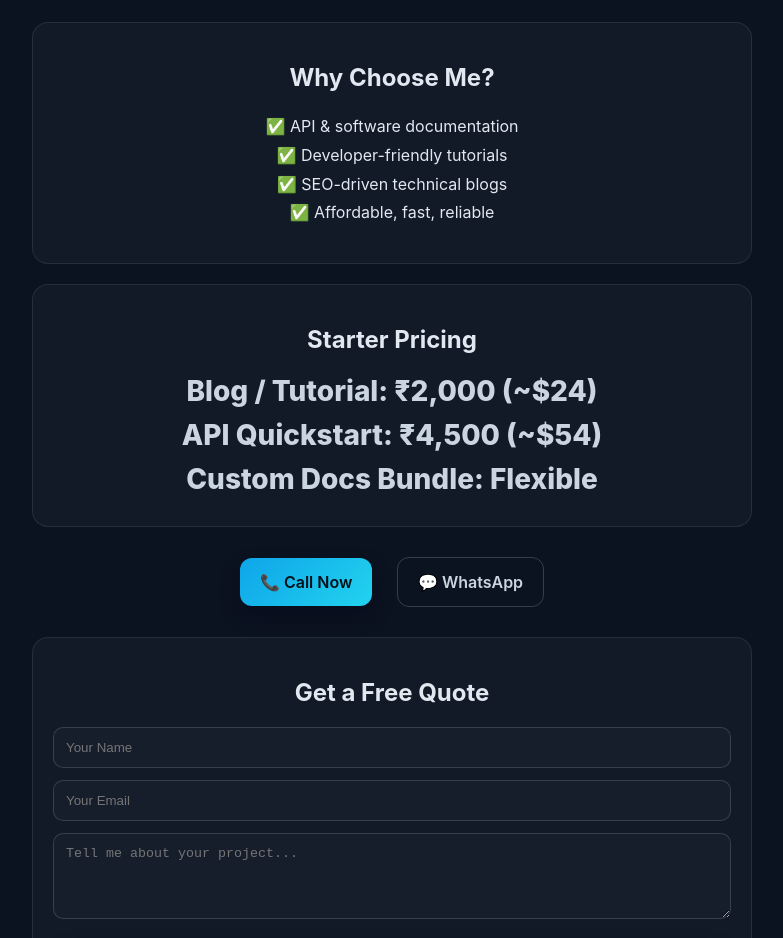
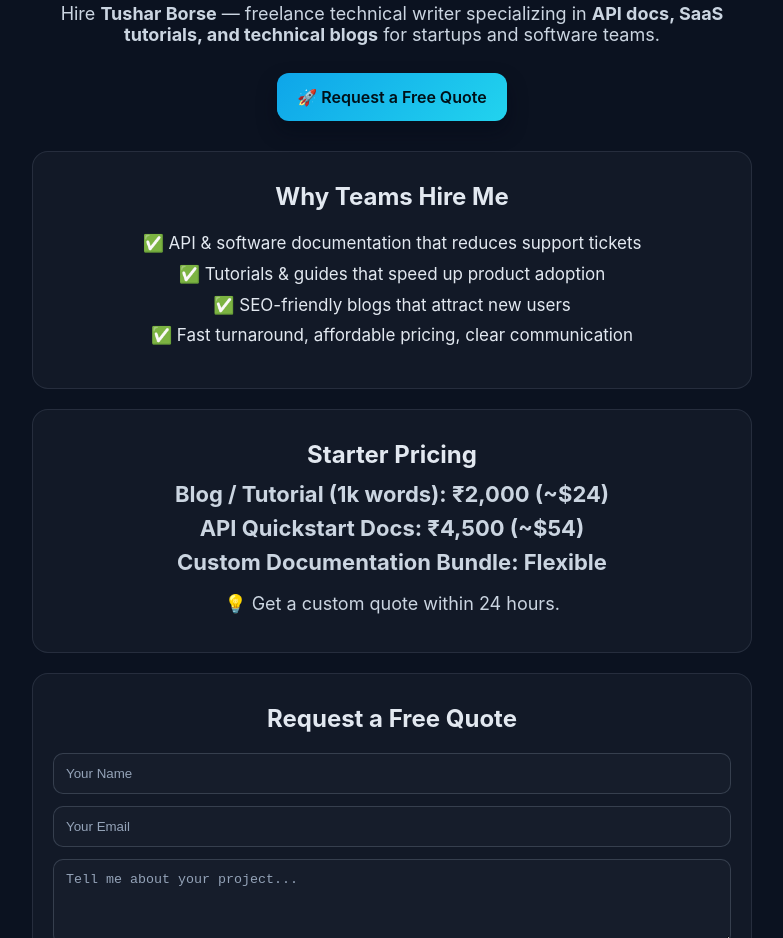
Before and after one commit to TusharB45/landing-page, a plain HTML site: page landing.html in a window 1280 px wide. Shown: the part 143-1081 px from the top of the page, without its empty margins (248-1031 px from the left). Drawn offline with Linux system fonts and the light colour scheme.

Commit message:
Update landing.html

```diff
--- a/landing.html
+++ b/landing.html
@@ -28,44 +28,46 @@
     body {margin:0;font-family:Inter,system-ui,sans-serif;background:#0b1220;color:#e2e8f0;}
     .container{max-width:720px;margin:0 auto;padding:20px;text-align:center}
     h1{font-size:36px;margin:20px 0;line-height:1.2}
+    h2{margin-top:10px;margin-bottom:12px;}
     p{font-size:18px;color:#cbd5e1;}
-    .btn{display:inline-block;margin:10px;padding:14px 20px;border-radius:12px;font-weight:600;text-decoration:none}
+    .btn{display:inline-block;margin:10px;padding:14px 20px;border-radius:12px;font-weight:600;text-decoration:none;cursor:pointer}
     .primary{background:linear-gradient(135deg,#0ea5e9,#22d3ee);color:#001018;box-shadow:0 10px 20px rgba(2,8,23,.4)}
     .secondary{border:1px solid rgba(148,163,184,.3);color:#cbd5e1}
     .card{background:rgba(255,255,255,.03);border:1px solid rgba(148,163,184,.15);border-radius:16px;padding:20px;margin:20px 0;}
-    .price{font-size:28px;font-weight:800;margin:10px 0}
+    .price{font-size:22px;font-weight:700;margin:8px 0}
     form{display:grid;gap:12px;margin-top:20px}
     .input{padding:12px;border-radius:10px;border:1px solid rgba(148,163,184,.25);background:rgba(255,255,255,.02);color:#e2e8f0}
+    .input::placeholder{color:#94a3b8}
     footer{margin-top:40px;font-size:14px;color:#94a3b8}
   </style>
 </head>
 <body>
   <div class="container">
-    <h1>Hire a Freelance Technical Writer</h1>
-    <p>Clear API documentation, tutorials, and SaaS content — delivered on time by <strong>Tushar Borse</strong>.</p>
+    <h1>Get Clear, Developer-Friendly Documentation</h1>
+    <p>Hire <strong>Tushar Borse</strong> — freelance technical writer specializing in <strong>API docs, SaaS tutorials, and technical blogs</strong> for startups and software teams.</p>
+
+    <a class="btn primary" href="#quote">🚀 Request a Free Quote</a>
 
     <div class="card">
-      <h2>Why Choose Me?</h2>
-      <ul style="list-style:none;padding:0;line-height:1.8">
-        <li>✅ API & software documentation</li>
-        <li>✅ Developer-friendly tutorials</li>
-        <li>✅ SEO-driven technical blogs</li>
-        <li>✅ Affordable, fast, reliable</li>
+      <h2>Why Teams Hire Me</h2>
+      <ul style="list-style:none;padding:0;line-height:1.8;font-size:17px">
+        <li>✅ API & software documentation that reduces support tickets</li>
+        <li>✅ Tutorials & guides that speed up product adoption</li>
+        <li>✅ SEO-friendly blogs that attract new users</li>
+        <li>✅ Fast turnaround, affordable pricing, clear communication</li>
       </ul>
     </div>
 
     <div class="card">
       <h2>Starter Pricing</h2>
-      <p class="price">Blog / Tutorial: ₹2,000 (~$24)</p>
-      <p class="price">API Quickstart: ₹4,500 (~$54)</p>
-      <p class="price">Custom Docs Bundle: Flexible</p>
+      <p class="price">Blog / Tutorial (1k words): ₹2,000 (~$24)</p>
+      <p class="price">API Quickstart Docs: ₹4,500 (~$54)</p>
+      <p class="price">Custom Documentation Bundle: Flexible</p>
+      <p class="muted">💡 Get a custom quote within 24 hours.</p>
     </div>
 
-    <a class="btn primary" data-tel href="#">📞 Call Now</a>
-    <a class="btn secondary" data-wa href="#">💬 WhatsApp</a>
-
-    <div class="card">
-      <h2>Get a Free Quote</h2>
+    <div class="card" id="quote">
+      <h2>Request a Free Quote</h2>
       <form id="contact-form" action="https://formspree.io/f/YOUR_FORM_ID" method="POST">
         <input class="input" type="text" name="name" placeholder="Your Name" required>
         <input class="input" type="email" name="email" placeholder="Your Email" required>
@@ -74,6 +76,9 @@
         <p id="form-status"></p>
       </form>
     </div>
+
+    <a class="btn secondary" data-tel href="#">📞 Call Now</a>
+    <a class="btn secondary" data-wa href="#">💬 Chat on WhatsApp</a>
 
     <footer>
       <p>© <span id="y"></span> Tushar Borse — Freelance Technical Writer</p>
@@ -109,19 +114,20 @@
         const res = await fetch(form.action, { method: 'POST', body: data, headers: { 'Accept': 'application/json' } });
         if (res.ok) {
           form.reset();
-          statusEl.textContent = 'Thanks! I will get back to you shortly.';
-
-          // ✅ Trigger conversion event when form is successfully submitted
+          statusEl.textContent = '✅ Thanks! I’ll get back to you within 24 hours.';
           gtag('event', 'conversion', {
             'send_to': 'AW-XXXXXXXXXX/abcd1234xyz' // Replace with your Conversion ID
           });
         } else {
-          statusEl.textContent = 'Something went wrong. Please email me directly.';
+          statusEl.textContent = '❌ Something went wrong. Please email me directly.';
         }
       } catch (err) {
-        statusEl.textContent = 'Network error. Please email me directly.';
+        statusEl.textContent = '⚠️ Network error. Please email me directly.';
       }
     });
   </script>
 </body>
 </html>
+
+</body>
+</html>
```
